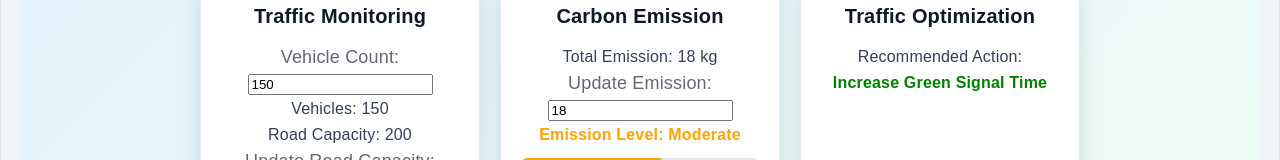
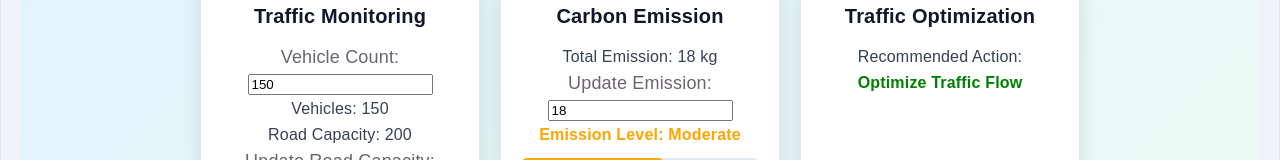
Before and after one commit to SHANUKRISHNAN/DS-AND-ML, a React app in the folder frontend/: page / in a window 1280 px wide. Shown: the part 249-409 px from the top of the page. Built offline with nearby package versions, Linux system fonts and the light colour scheme; the HTML template or start-up script is replaced by a standard one.

Commit message:
Add dynamic traffic optimization recommendation

```diff
--- a/frontend/src/App.jsx
+++ b/frontend/src/App.jsx
@@ -62,7 +62,13 @@ function App() {
         <div className="card">
           <h3>Traffic Optimization</h3>
           <p>Recommended Action:</p>
-          <p className="action">Increase Green Signal Time</p>
+          <p className="action">
+  {vehicles / capacity >= 0.8
+    ? "Increase Green Signal Time"
+    : vehicles / capacity >= 0.5
+    ? "Optimize Traffic Flow"
+    : "Maintain Current Signal Timing"}
+</p>
         </div>
       </div>
     </div>
```
